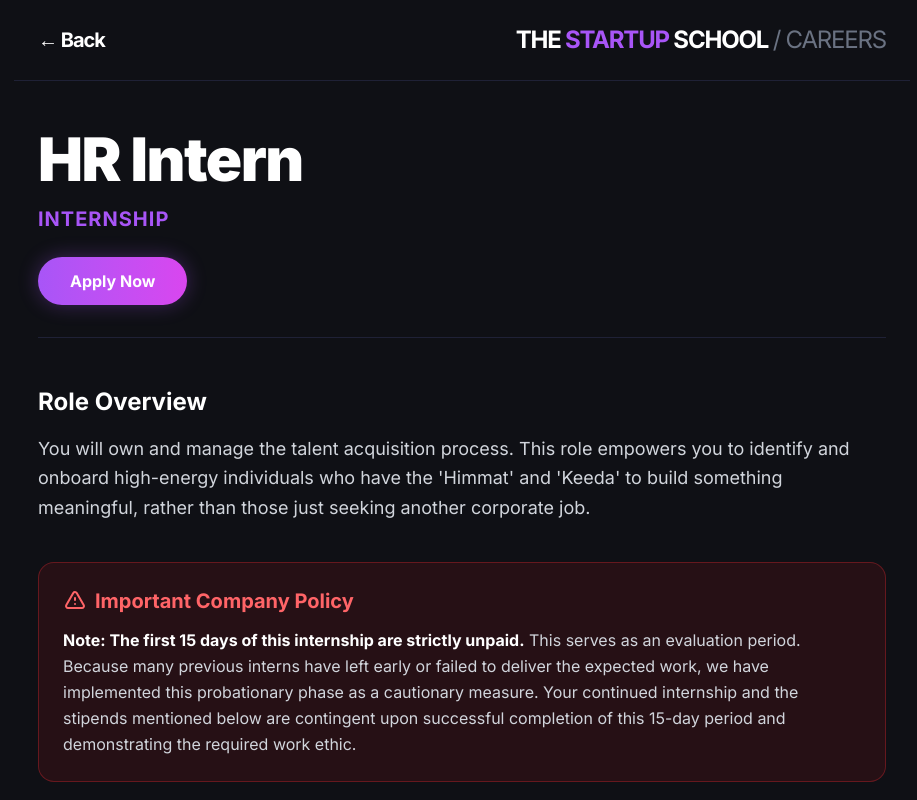
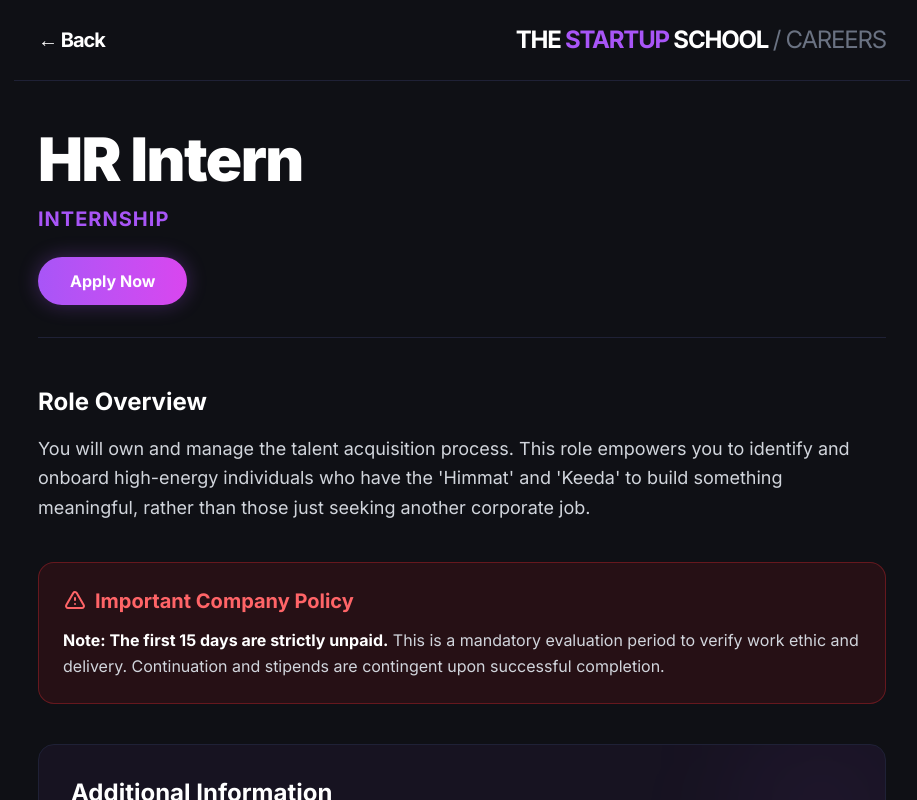
Before and after one commit to ishaan-jha021/hiringform, a Next.js app: page /jobs/hr-intern in a window 1280 px wide. Shown: the top 800 px of the page, without its empty margins (178-1095 px from the left). Built offline with nearby package versions, Linux system fonts and the light colour scheme.

Commit message:
Shorten company policy text

```diff
--- a/src/app/jobs/[id]/page.js
+++ b/src/app/jobs/[id]/page.js
@@ -48,7 +48,7 @@ export default async function JobDescriptionPage({ params }) {
                         Important Company Policy
                     </h2>
                     <p className="text-gray-300 text-base leading-relaxed">
-                        <strong className="text-white">Note: The first 15 days of this internship are strictly unpaid.</strong> This serves as an evaluation period. Because many previous interns have left early or failed to deliver the expected work, we have implemented this probationary phase as a cautionary measure. Your continued internship and the stipends mentioned below are contingent upon successful completion of this 15-day period and demonstrating the required work ethic.
+                        <strong className="text-white">Note: The first 15 days are strictly unpaid.</strong> This is a mandatory evaluation period to verify work ethic and delivery. Continuation and stipends are contingent upon successful completion.
                     </p>
                 </section>
 
```
